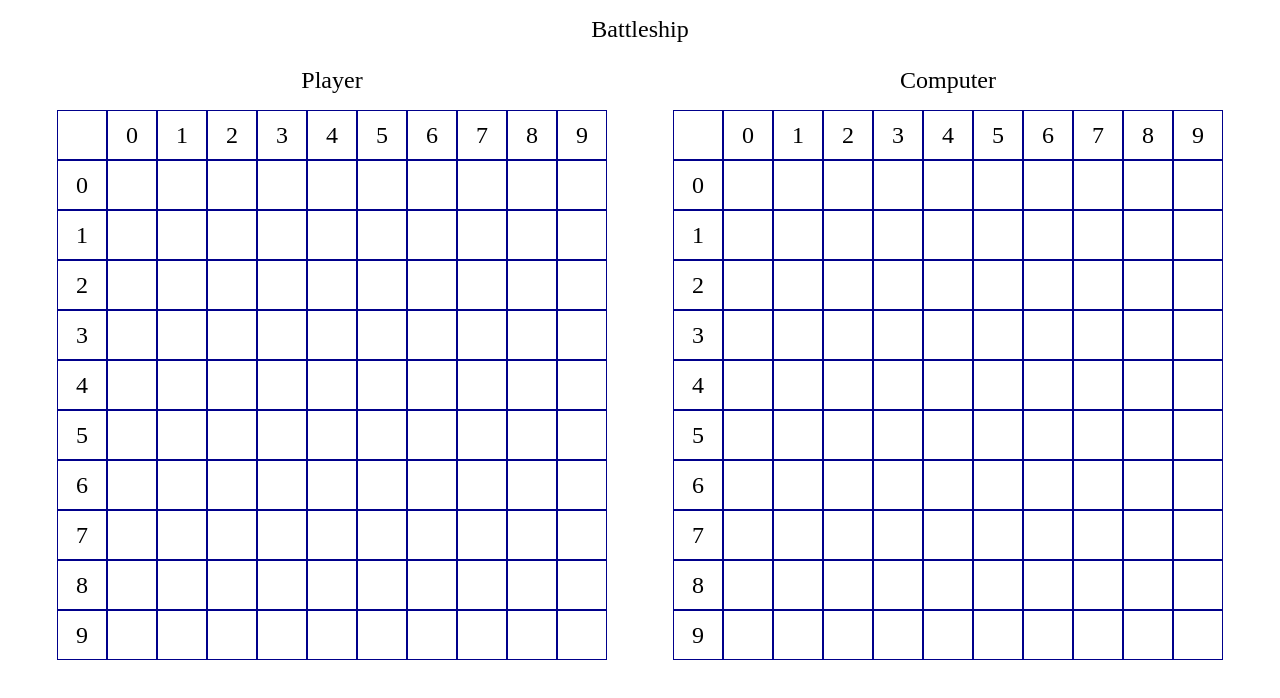
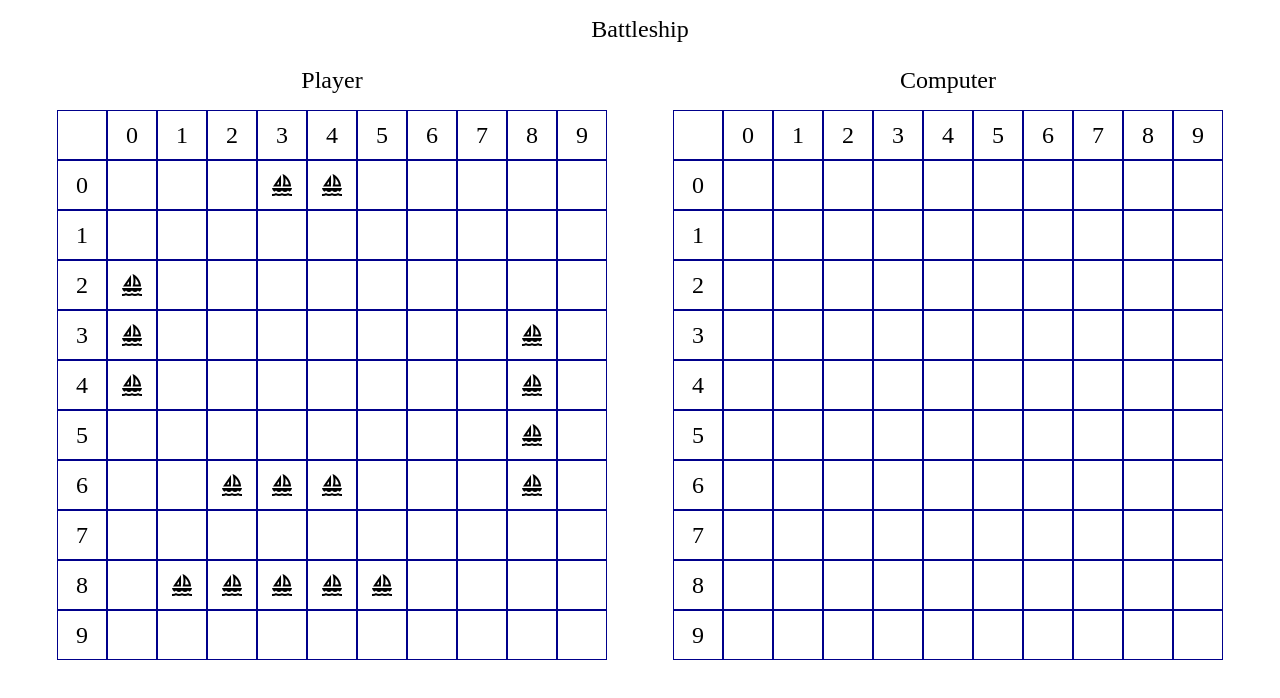
Before and after one commit to BhargavPabbaraju/odin-battleship, a website built with webpack: page src/template.html in a window 1280 px wide. Built offline with nearby package versions, Linux system fonts and the light colour scheme.

Commit message:
Display player ships

```diff
--- a/src/index.js
+++ b/src/index.js
@@ -8,4 +8,4 @@
   turn: 0,
 };
 
-renderInitialContent(state.player.gameboard.size);
+renderInitialContent(state.player.gameboard);
--- a/src/model/player.js
+++ b/src/model/player.js
@@ -3,6 +3,7 @@
 export class Player {
   constructor() {
     this.gameboard = new Gameboard();
+    this.gameboard.initializeShips();
   }
 }
 
--- a/src/template.html
+++ b/src/template.html
@@ -3,7 +3,11 @@
   <head>
     <meta charset="UTF-8" />
     <meta name="viewport" content="width=device-width, initial-scale=1.0" />
-    <title>Document</title>
+    <link
+      rel="stylesheet"
+      href="https://fonts.googleapis.com/css2?family=Material+Symbols+Outlined:opsz,wght,FILL,GRAD@24,400,0,0"
+    />
+    <title>Battleship</title>
   </head>
   <body>
     <header>Battleship</header>
--- /dev/null
+++ b/src/view/icons.js
@@ -0,0 +1,12 @@
+export function renderIcon(name) {
+  const span = document.createElement("span");
+  span.innerText = name;
+  span.classList.add("material-symbols-outlined");
+  return span;
+}
+
+export const icons = {
+  SHIP: "sailing",
+  WATER: "water",
+  SUNK: "destruction",
+};
--- a/src/view/index.js
+++ b/src/view/index.js
@@ -1,4 +1,5 @@
 import "./styles.css";
+import { icons, renderIcon } from "./icons";
 
 function renderCell(id, content = "") {
   const cell = document.createElement("span");
@@ -33,7 +34,21 @@
   grid.appendChild(div);
 }
 
-export function renderInitialContent(gridSize) {
-  renderGrid("player", gridSize);
-  renderGrid("computer", gridSize);
+function renderPlayerShips(playerBoard) {
+  for (let i = 0; i < playerBoard.size; i++) {
+    for (let j = 0; j < playerBoard.size; j++) {
+      if (playerBoard.at(i, j) !== null) {
+        console.log(i, j);
+        const cell = document.getElementById(`player-${i}-${j}`);
+        cell.appendChild(renderIcon(icons.SHIP));
+      }
+    }
+  }
 }
+
+export function renderInitialContent(playerBoard) {
+  renderGrid("player", playerBoard.size);
+  renderGrid("computer", playerBoard.size);
+
+  renderPlayerShips(playerBoard);
+}
```
